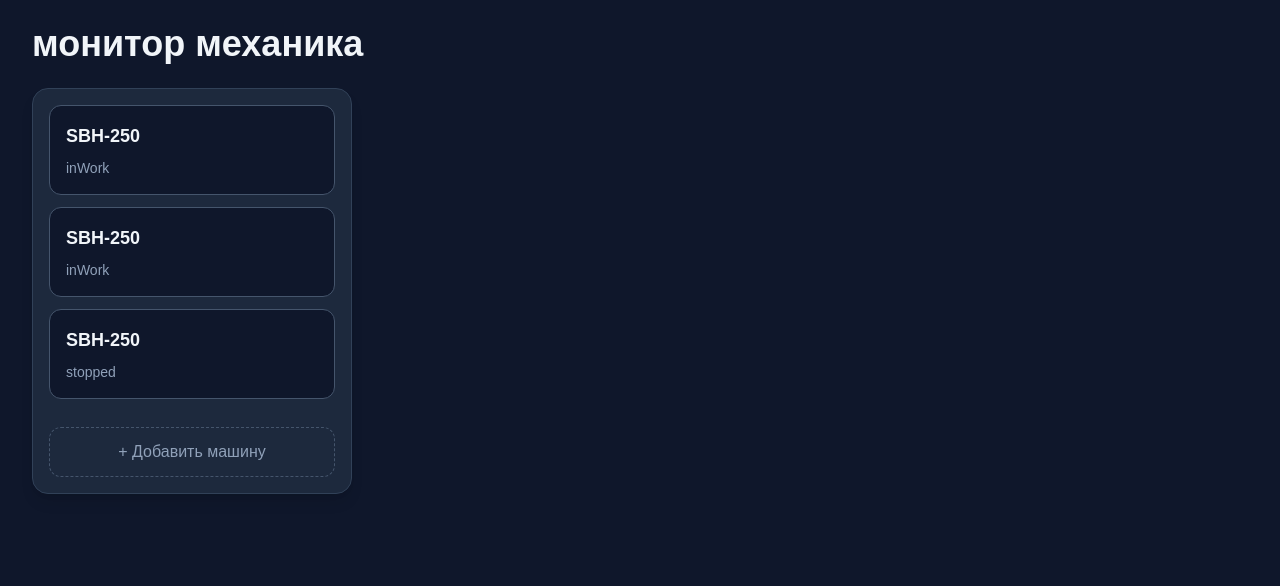
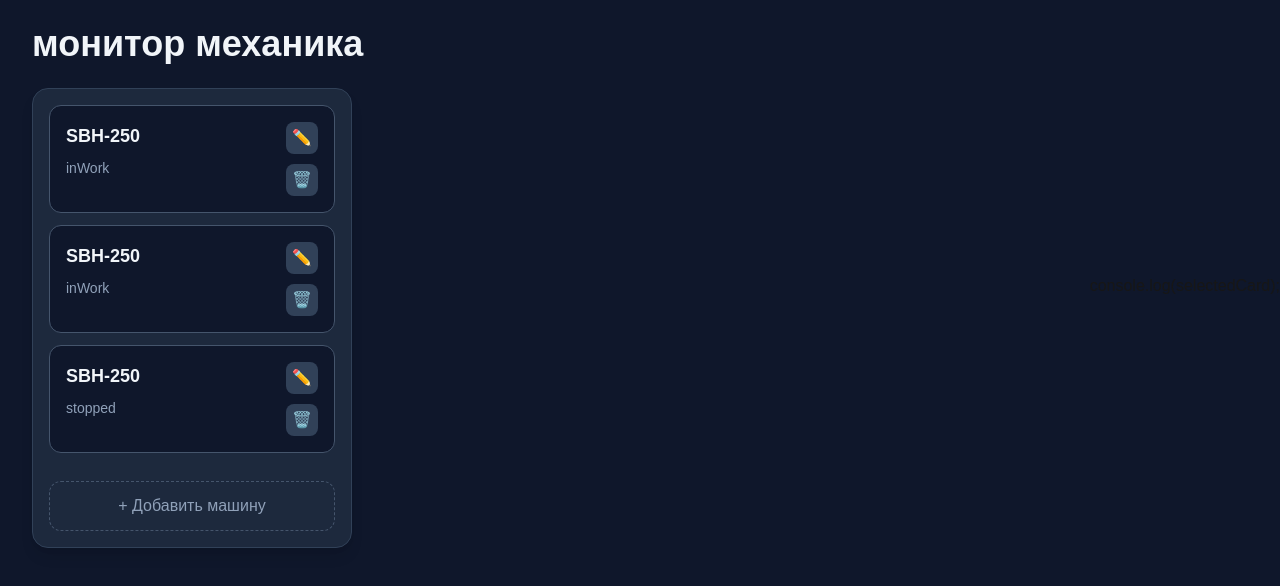
Before and after one commit to ViktorBobrov/RockPulse, a Next.js app in the folder rockpulse/: page / in a window 1280 px wide. Shown: the top 586 px of the page. Built offline with nearby package versions, Linux system fonts and the light colour scheme.

Commit message:
add:кнопка удаления и логика

```diff
--- a/rockpulse/app/components/MachineList.tsx
+++ b/rockpulse/app/components/MachineList.tsx
@@ -26,27 +26,64 @@ export default function MaschineList({
     engine: 0,
     load: 0,
   });
+  const handleDelete = (id: number) => {
+    setCards((prev) => prev.filter((card) => card.id !== id));
+  };
   const [isModalOpen, setIsModalOpen] = useState(false);
+  const [editingCard, setEditingCard] = useState<Card | null>(null);
   const { setCards } = useContext(CardContext);
   return (
     <div className="flex flex-col gap-3 rounded-2xl border border-slate-700 bg-slate-800 p-4 shadow-lg">
       {cards.map((card) => (
         <div
-          className="flex cursor-pointer flex-col gap-2 rounded-xl border border-slate-600 bg-slate-900 p-4 transition hover:border-amber-500 hover:bg-slate-800"
+          className="flex cursor-pointer items-start justify-between gap-2 rounded-xl border border-slate-600 bg-slate-900 p-4 transition hover:border-amber-500 hover:bg-slate-800"
           key={card.id}
           onClick={() => onSelect(card)}
         >
+          <div className=" flex flex-col gap-2">
             <h3 className="text-base font-semibold text-slate-100 sm:text-lg">
               {card.name}
             </h3>
+            <p className="text-sm font-medium text-slate-400">{card.status}</p>
+          </div>
 
-          <p className="text-sm font-medium text-slate-400">{card.status}</p>
+          <div className="flex flex-col gap-[10px]">
+            <button
+              className=" top-2 right-2 flex h-8 w-8 items-center justify-center rounded-lg bg-slate-700 text-slate-300 hover:bg-amber-500 hover:text-slate-900 transition"
+              onClick={(e) => {
+                e.stopPropagation();
+                setEditingCard(card);
+                setForm({
+                  name: card.name,
+                  hydraulic: card.hydraulic,
+                  engine: card.engine,
+                  load: card.load,
+                });
+                setIsModalOpen(true);
+              }}
+            >
+              ✏️
+            </button>
+            <button
+              className="flex h-8 w-8 items-center justify-center rounded-lg bg-slate-700 text-slate-300 hover:bg-red-500 hover:text-white transition"
+              onClick={(e) => {
+                e.stopPropagation();
+                handleDelete(card.id);
+              }}
+            >
+              🗑️
+            </button>
+          </div>
         </div>
       ))}
       <div className="mt-4">
         <button
           className="w-full rounded-xl border border-dashed border-slate-600 p-3 text-slate-400 hover:border-amber-500 hover:text-amber-400 transition"
-          onClick={() => setIsModalOpen(true)}
+          onClick={() => {
+            setEditingCard(null);
+            setForm({ name: "", hydraulic: 0, engine: 0, load: 0 });
+            setIsModalOpen(true);
+          }}
         >
           + Добавить машину
         </button>
@@ -61,7 +98,7 @@ export default function MaschineList({
             onClick={(e) => e.stopPropagation()}
           >
             <h2 className="mb-4 text-xl font-bold text-white">
-              Добавить машину
+              {editingCard ? "Редактировать машину" : "Добавить машину"}
             </h2>
             <label className="flex flex-col gap-1">
               <span className="text-sm text-slate-400">название машины</span>
@@ -121,22 +158,40 @@ export default function MaschineList({
             </button>
             <button
               onClick={() => {
+                if (editingCard) {
+                  // РЕДАКТИРОВАНИЕ
+                  setCards((prev) =>
+                    prev.map((card) =>
+                      card.id === editingCard.id
+                        ? {
+                            ...card,
+                            ...form,
+                            name: form.name || card.name,
+                          }
+                        : card,
+                    ),
+                  );
+                } else {
+                  // ДОБАВЛЕНИЕ
                   setCards((prev) => [
                     ...prev,
                     {
                       id: Date.now(),
                       ...form,
-                    name: form.name || "Без названия",
-
+                      name: form.name.trim() || "Без названия",
                       status: "new",
                     },
                   ]);
+                }
+
                 setForm({
                   name: "",
                   hydraulic: 0,
                   engine: 0,
                   load: 0,
                 });
+
+                setEditingCard(null);
                 setIsModalOpen(false);
               }}
               className="mt-2 w-full rounded-lg bg-amber-500 px-4 py-2 text-slate-900 hover:bg-amber-400"
--- a/rockpulse/app/components/display.tsx
+++ b/rockpulse/app/components/display.tsx
@@ -69,6 +69,7 @@ export default function Display() {
           </div>
         </div>
       </div>
+      console.log(selectedCard);
     </React.Fragment>
   );
 }
```
Lines whose indentation alone changed are shown as unchanged.
